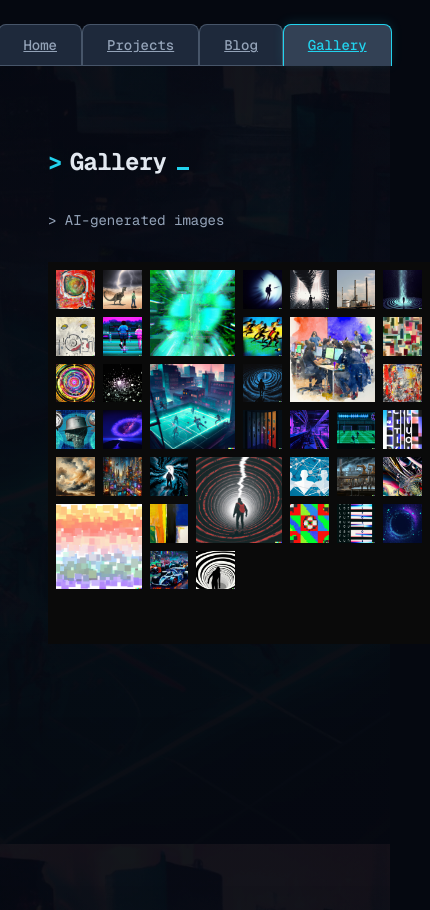
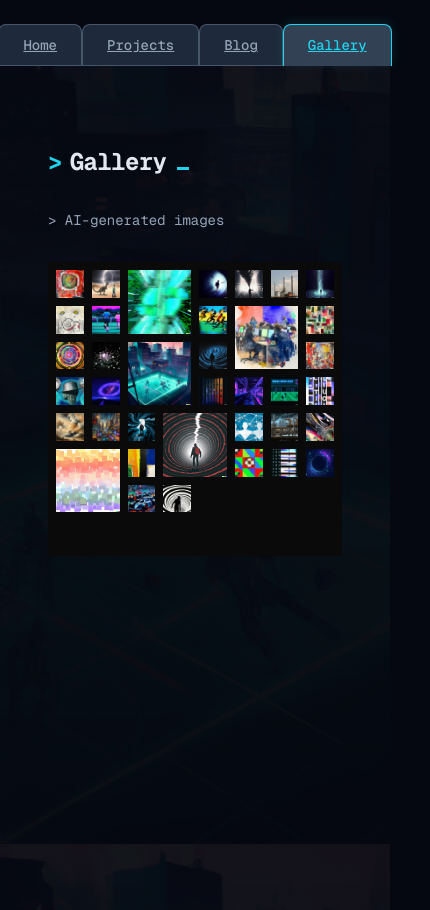
Before and after one commit to ayomidecole/Personal-Website, a Next.js app: page /gallery in a window 390 px wide. Shown: the whole page, 430 px wide, since content can reach past the window. Built offline with nearby package versions, Linux system fonts and the light colour scheme.

Commit message:
Update MondrianGrid and Gallery components for improved styling; adjust layout properties for better responsiveness and overflow handling.

```diff
--- a/app/gallery/MondrianGrid.tsx
+++ b/app/gallery/MondrianGrid.tsx
@@ -81,12 +81,8 @@ export function MondrianGrid({ images }: { images: GalleryImage[] }) {
 
   return (
     <div
-      className="mx-auto"
-      style={{
-        width: "98vw",
-        maxWidth: "98vw",
-        aspectRatio: "1 / 1",
-      }}
+      className="mx-auto w-full max-w-full min-w-0"
+      style={{ aspectRatio: "1 / 1" }}
     >
       <div
         className="mondrian-grid w-full overflow-hidden"
--- a/app/gallery/page.tsx
+++ b/app/gallery/page.tsx
@@ -42,7 +42,7 @@ const galleryImages: { src: string; alt: string }[] = [
 
 export default function Gallery() {
   return (
-    <div className="mx-auto w-full max-w-7xl px-4 py-12 sm:px-6">
+    <div className="mx-auto w-full max-w-7xl overflow-x-hidden px-4 py-12 sm:px-6">
       <h1 className="mb-8 flex items-baseline gap-2 font-mono text-2xl font-bold tracking-tight text-[var(--foreground)]">
         <span className="terminal-prompt">&gt;</span>
         <span>Gallery</span>
```
